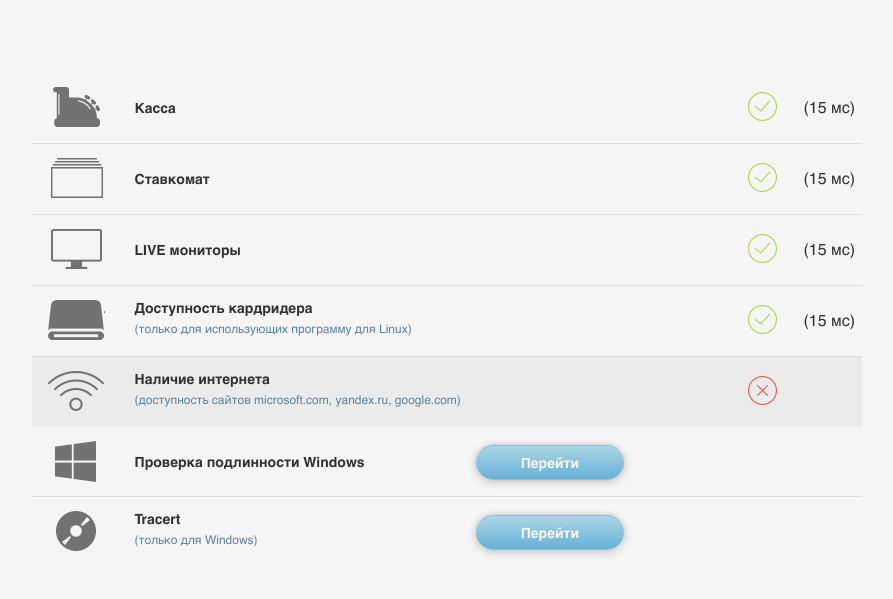
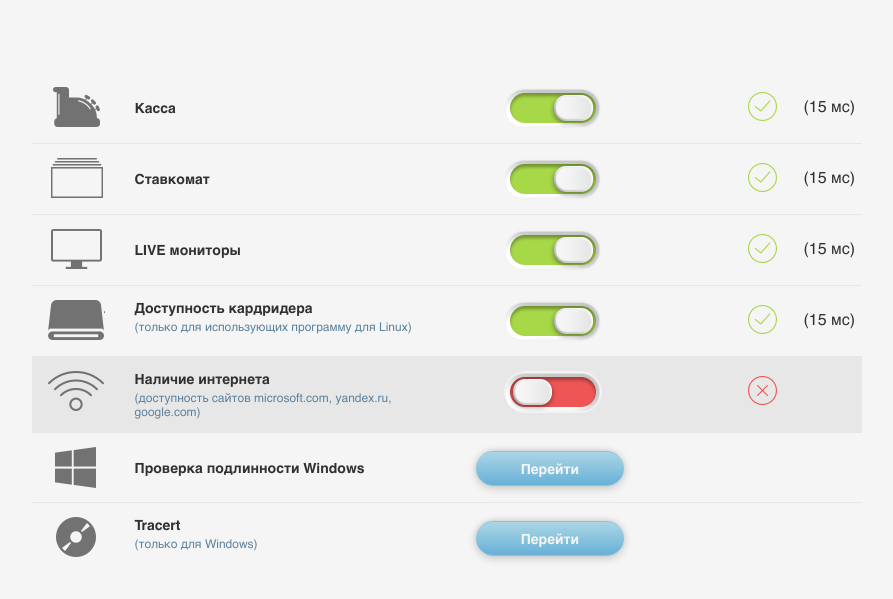
Before and after one commit to 2zovd/indicators_page, a plain HTML site: page index.html in a window 1280 px wide. Shown: the part 153-752 px from the top of the page, without its empty margins (193-1086 px from the left). Drawn offline with Linux system fonts and the light colour scheme; files whose address does not match are found by name.

Commit message:
ver.1.0.3

```diff
--- a/css/sass/styles.sass
+++ b/css/sass/styles.sass
@@ -1,6 +1,7 @@
 @import 'bourbon/bourbon'
 @import fonts
 @import reset
+
 
 .clearfix
 	&:after
@@ -30,13 +31,12 @@ h2
 
 .ind-row
 	padding: 14px 7px 14px 16px
-	border-bottom: 1px solid #dedede
+	border-bottom: 1px solid #e7e7e7
 	overflow: hidden
 	&:last-child
 		border-bottom: none
 .ind-row.ind-row_active
-	background-color: #ebebeb
-	border: none
+	background-color: #e7e7e7
 
 .ind-row_left
 	width: 53%
@@ -69,15 +69,16 @@ h2
 	text-align: left
 	display: inline-block // vert-align
 	vertical-align: middle
-
-h3
-	font-family: "HelveticaBold"
-	font-size: 14px
+	width: 75%;
+	h3
+		font-family: "HelveticaBold"
+		font-size: 14px
 
 .ind-row_subheading
-  font-family: "HelveticaRegular"
-  font-size: 12px
-  color: #5b829e
+	display: block
+	font-family: "HelveticaRegular"
+	font-size: 12px
+	color: #5b829e
 
 .ind-row_heading-top
 	vertical-align: top
@@ -130,7 +131,7 @@ h3
 	display: inline-block
 	vertical-align: middle
 	float: right
-	margin-top: 6px
+	margin-top: 5px
 
 .ind-checkbox
 	position: relative
--- a/index.html
+++ b/index.html
@@ -120,7 +120,7 @@
 					</div>
 				</div>
 				<div class="ind-row_center">
-				<a href="#" type="button" class="btn-go">Перейти</a>
+					<a href="#"  class="btn-go">Перейти</a>
 				</div>
 			</div>
 
@@ -133,7 +133,7 @@
 					</div>
 				</div>
 				<div class="ind-row_center">
-				<a href="#" type="button" class="btn-go">Перейти</a>
+					<a href="#" class="btn-go">Перейти</a>
 				</div>
 			</div>
 
```
Also changed, not shown: css/css/bourbon/functions/_is-number.css (added), css/styles.css, img/checkbox-switcher-bg.png (added), img/checkbox-switcher.png (added), 1 other file. Lines whose indentation alone changed are shown as unchanged.
